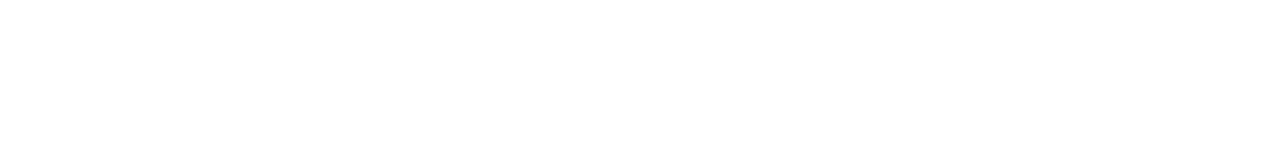
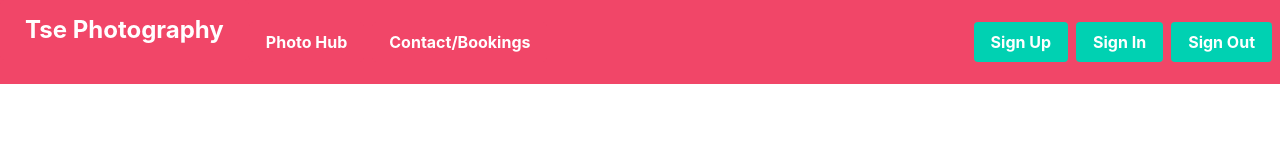
Before and after one commit to alexwroble/IS424_group3, a plain HTML site: page index.html in a window 1280 px wide. Drawn offline with nearby package versions, Linux system fonts and the light colour scheme.

Commit message:
Nav bar buttons, first iteration

```diff
--- a/index.html
+++ b/index.html
@@ -5,9 +5,55 @@
     <meta http-equiv="X-UA-Compatible" content="IE=edge">
     <meta name="viewport" content="width=device-width, initial-scale=1.0">
     <title>Tse Photography</title>
+
+
+    <!-- Bulma CDN -->
+    <link rel="stylesheet" href="https://cdn.jsdelivr.net/npm/bulma@0.9.3/css/bulma.min.css">
 </head>
 
+
+
 <body>
+    <nav class="navbar is-danger">
+        <!-- website name -->
+        <div class="navbar-start">
+
+            <div class="buttons are-large">
+                <a class="button is-danger has-text-centered are-large"><strong>Tse Photography</strong></a>
+            </div>
+
+            <div class="buttons">
+                <a class="button is-danger has-text-centered are-large"><strong>Photo Hub</strong></a>
+                <a class="button is-danger has-text-centered are-large"><strong>Contact/Bookings</strong></a>
+
+            </div>
+        </div>
+
+        <!-- signup signin buttons -->
+
+
+
+
+
+
+
+
+
+        <div class="navbar-end">
+            <div class="buttons">
+                <a class="button is-primary signedout" id="signup"><strong>Sign Up</strong></a>
+                <a class="button is-primary mr-2 signedout" id="signin"><strong>Sign In</strong></a>
+                <a class="button is-primary signedin mr-2" id="signout"><strong>Sign Out</strong></a>
+            </div>
+
+
+
+
+
+    </nav>
+
+
+
 
 
 </body>
```
